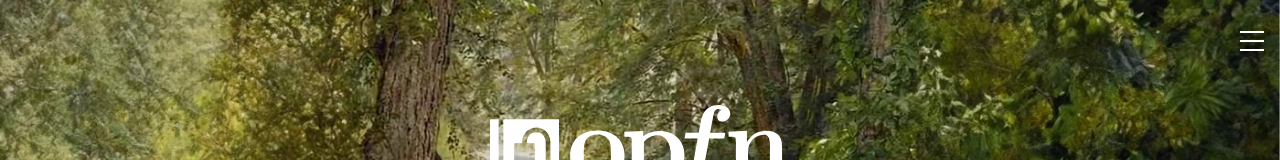
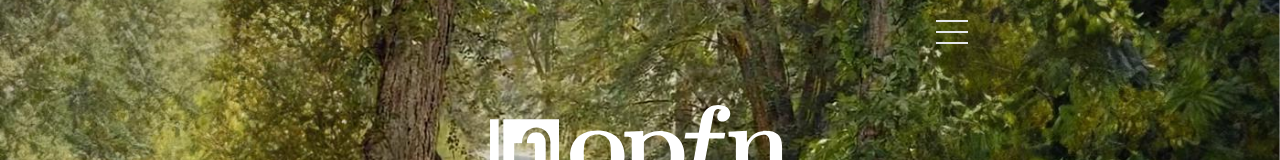
Before and after one commit to deathtothecorporation/vaporware.network, a Next.js app: page / in a window 1280 px wide. Shown: the top 160 px of the page. Built offline with nearby package versions, Linux system fonts and the light colour scheme.

Commit message:
Improve nav/menu

```diff
--- a/src/app/layout.tsx
+++ b/src/app/layout.tsx
@@ -113,7 +113,7 @@ export default function RootLayout({
           </div>
         </noscript>
 
-        <header className="z-30 container mx-auto sticky top-0 flex w-full justify-between">
+        <header className="z-30 mx-auto sticky top-0 flex w-full justify-between">
           <Nav></Nav>
         </header>
         {children}
--- a/src/components/Footer.tsx
+++ b/src/components/Footer.tsx
@@ -15,7 +15,7 @@ export default function Footer() {
 
       <nav className="relative z-10 px-4 py-2 flex flex-row justify-between text-center items-center">
         <div>
-          <a href="#" className="">
+          <a href="/" className="">
             <Logo size={25} color="white" />
           </a>
         </div>
@@ -42,7 +42,7 @@ export default function Footer() {
           </li>
         </ul>
         <div>
-          <a href="#" className="">
+          <a href="/" className="">
             <Logo size={25} color="white" />
           </a>
         </div>
--- a/src/components/HamburgerMenu.tsx
+++ b/src/components/HamburgerMenu.tsx
@@ -59,30 +59,32 @@ const HamburgerMenu = ({
   const bgColor = color === "black" ? "bg-black" : "bg-white";
 
   return (
-    <div className="relative">
+    <div className="">
       {/* Hamburger Button */}
       <button
         onClick={toggleMenu}
-        className={`relative z-[60] top-0 pt-2 px-0 focus:outline-none ${isOpen ? "bg-black" : "bg-transparent"}`}
+        className="relative z-100 flex bg-transparent flex-col justify-between w-[64px] py-[20px] h-[64px]"
         aria-label="Toggle menu"
       >
-        <div className="flex flex-col justify-between w-6 h-5">
-          <span
-            className={`block w-full h-0.5 ${bgColor} transition-transform duration-300 ${
-              isOpen ? "rotate-45 translate-y-2 bg-white" : ""
-            }`}
-          />
-          <span
-            className={`block w-full h-0.5 ${bgColor} transition-opacity duration-300 ${
-              isOpen ? "opacity-0" : ""
-            }`}
-          />
-          <span
-            className={`block w-full h-0.5 ${bgColor} transition-transform duration-300 ${
-              isOpen ? "-rotate-45 -translate-y-2 bg-white" : ""
-            }`}
-          />
-        </div>
+        {isOpen ? (
+          <>
+            <div className={`border-black border-b-2 w-[32px]`}></div>
+            <div className={`border-black border-b-2 w-[32px]`}></div>
+            <div className={`border-black border-b-2 w-[32px]`}></div>
+          </>
+        ) : (
+          <>
+            <div
+              className={`border-${color} border-b-2 w-[32px]`}
+            ></div>
+            <div
+              className={`border-${color} border-b-2 w-[32px]`}
+            ></div>
+            <div
+              className={`border-${color} border-b-2 w-[32px]`}
+            ></div>
+          </>
+        )}
       </button>
 
       {/* Menu Overlay */}
@@ -103,7 +105,7 @@ const HamburgerMenu = ({
             : "shadow-none translate-x-full"
         }`}
       >
-        <div className="p-6">{addCloseHandler(children)}</div>
+        <div className="">{addCloseHandler(children)}</div>
       </div>
     </div>
   );
--- a/src/components/Nav.tsx
+++ b/src/components/Nav.tsx
@@ -15,14 +15,12 @@ export default function Nav() {
   useEffect(() => {
     const handleScroll = () => {
       const navbarHeight =
-        document.getElementById("topNav")?.offsetHeight || 0;
-      const heroHeight =
-        document.querySelector(".top-hero").offsetHeight;
+        (document.getElementById("topNav") as HTMLElement)?.offsetHeight || 0;
+      const heroHeight = (document.querySelector(".top-hero") as HTMLElement)
+        ?.offsetHeight;
       const scrolledPast = window.scrollY > heroHeight - navbarHeight;
       setIsScrolledDown(scrolledPast);
-      scrolledPast
-        ? setElementColor("black")
-        : setElementColor("white");
+      scrolledPast ? setElementColor("black") : setElementColor("white");
     };
     window.addEventListener("scroll", handleScroll);
   });
@@ -30,33 +28,47 @@ export default function Nav() {
   return (
     <div
       id="topNav"
-      className={`flex absolute top-0 justify-between items-center w-full p-4
-            transition-all duration-200 ease-in-out
+      className={`flex absolute top-0 justify-between items-center w-full pl-4
+            transition-all duration-200 ease-in-out h-[64px]
 
       ${isScrolledDown ? "bg-[#EEE] shadow-md" : "bg-transparent"}
     `}
     >
-      <div className="">
+      <div className="flex container mx-auto max-w-2xl items-center justify-between">
         <Link
           id="headLogo"
           href="/"
           className={`
-      block text-lg hover:text-gray-600 text-center
+      inline-block text-lg hover:text-gray-600 text-center
                 transition-all duration-200 ease-in-out
     ${isScrolledDown ? "opacity-100 visible" : "opacity-0 invisible"}
 
       `}
         >
-          <Logo size={35} color={elementColor} />
+          <Logo size={36} color={elementColor} />
+        </Link>
+        <Hamburger color={elementColor}>
+          <nav id="site-nav" className="space-y-4">
+            <div className="text-right pr-3 pt-3">
+              <Link href="">
+                <button
+                  className="relative w-[32px] h-[32px] bg-white"
+                  aria-label="Close menu"
+                >
+                  <div className="absolute top-1/2 left-1/2 -translate-x-1/2 -translate-y-1/2">
+                    <div className="relative w-[32px] h-[32px]">
+                      <div className="absolute top-1/2 left-0 w-full h-0.5 bg-black transform -translate-y-1/2 rotate-45"></div>
+                      <div className="absolute top-1/2 left-0 w-full h-0.5 bg-black transform -translate-y-1/2 -rotate-45"></div>
+                    </div>
+                  </div>
+                </button>
               </Link>
             </div>
-      <Hamburger color={elementColor}>
-        <nav id="site-nav" className="space-y-4 mt-10">
             <Link
               href="/"
               className="block text-lg hover:text-gray-600 text-center"
             >
-            <Logo size={50} color={elementColor} className="mx-auto" />
+              <Logo size={50} color="black" className="mx-auto" />
             </Link>
             <Link
               href="/system-overview"
@@ -93,5 +105,6 @@ export default function Nav() {
           </nav>
         </Hamburger>
       </div>
+    </div>
   );
 }
```
Lines whose indentation alone changed are shown as unchanged.
